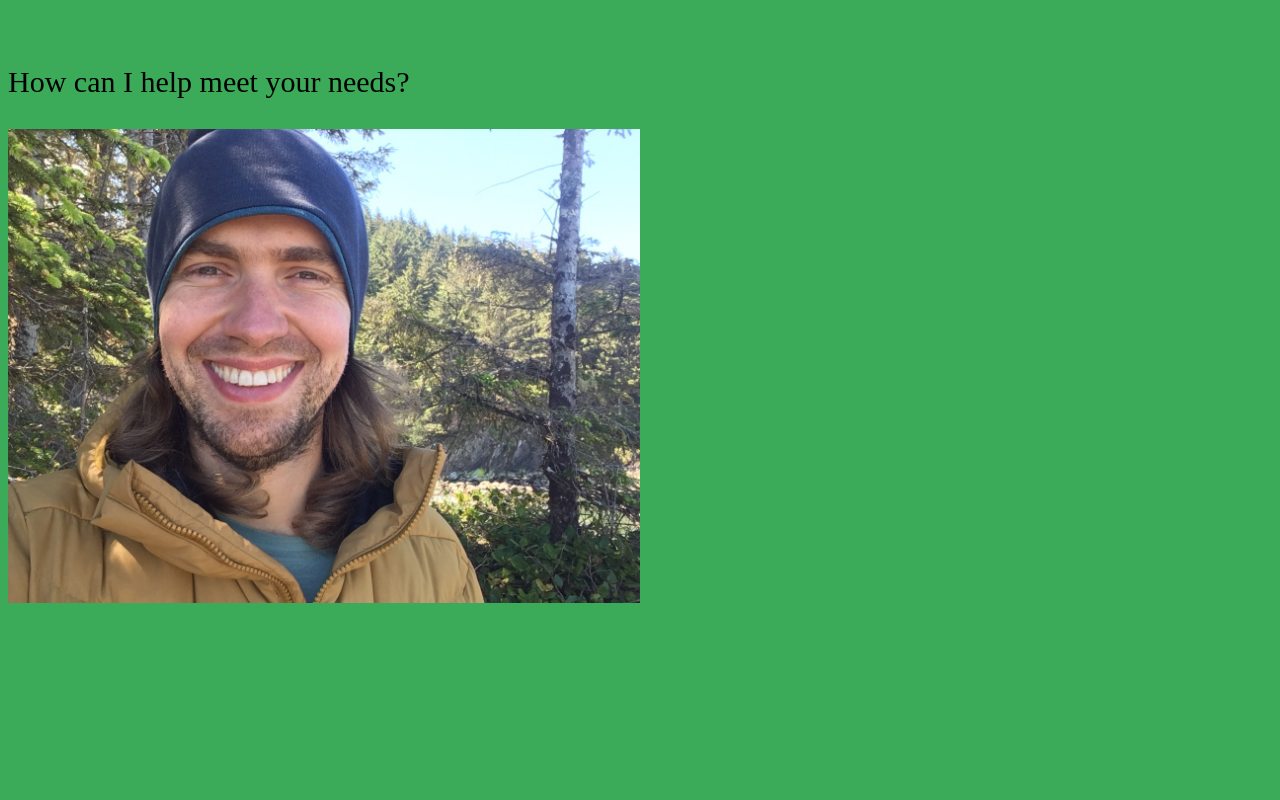
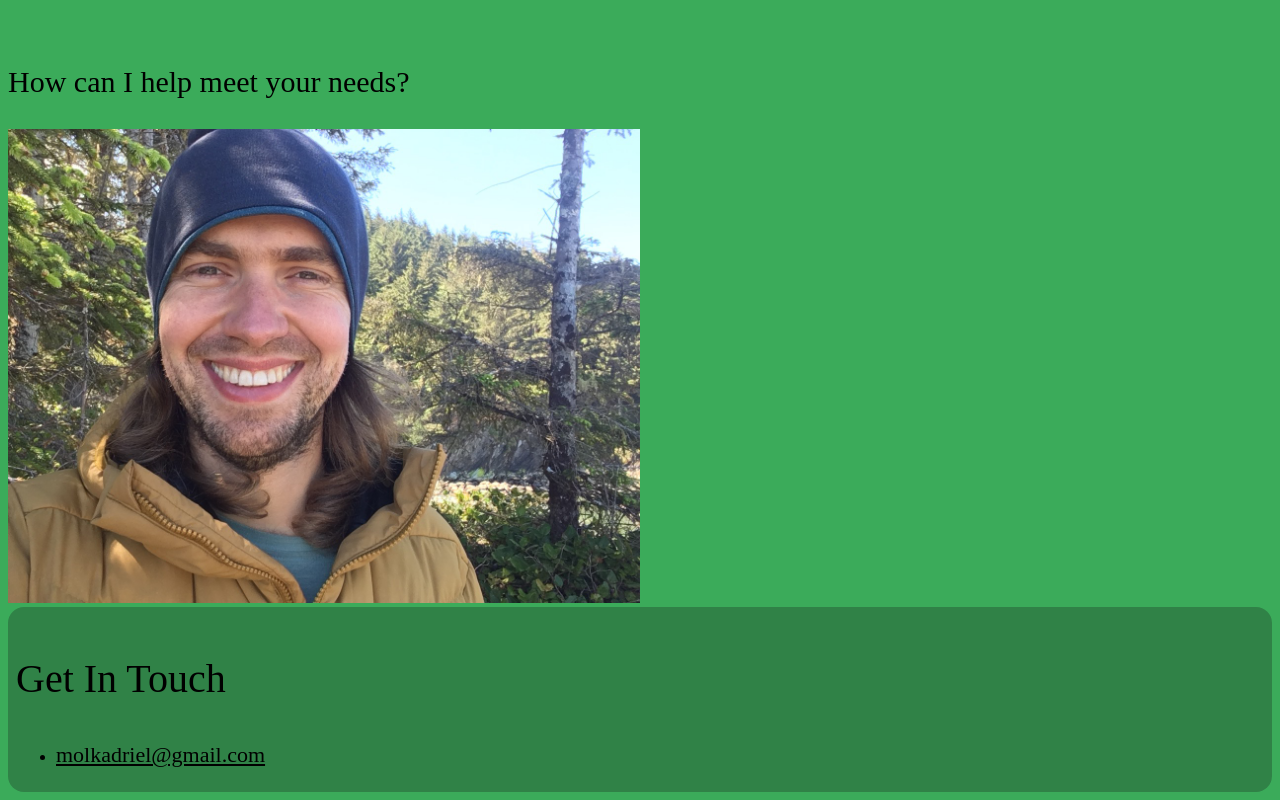
Before and after one commit to gmolk/adriel-website, a React (Create React App) app: page / in a window 1280 px wide. Shown: the part 186-986 px from the top of the page. Before the commit the page ends 801 px from the top, so only its background shows below. Built offline with nearby package versions, Linux system fonts and the light colour scheme; the HTML template or start-up script is replaced by a standard one.

Commit message:
services and contact section

```diff
--- a/src/App.js
+++ b/src/App.js
@@ -1,5 +1,8 @@
 import Header from "./Header";
-import mainPhoto from "../src/img/main.jpg"
+import ContactSection from "./ContactSection";
+import ServicesSection from "./ServicesSection"
+
+import mainPhoto from "./img/main.jpg"
 import Image from "./Image";
 
 function App() {
@@ -12,6 +15,8 @@ function App() {
       <Header content={'Adriel Molk'} size={80}/>
       <Header content={'How can I help meet your needs?'} size={30}/>
       <Image src={mainPhoto} imgStyle={imageStyle}/>
+      <ServicesSection />
+      <ContactSection />
     </>
   );
 }
--- /dev/null
+++ b/src/ContactSection.jsx
@@ -0,0 +1,16 @@
+import Header from "./Header";
+
+export default function ContactSection() {
+    return (
+        <div className="section">
+            <Header content={'Get In Touch'} size={40}/>
+            <ul>
+                <li>
+                <a href="mailto:molkadriel@gmail.com">
+                            molkadriel@gmail.com
+                        </a>
+                </li>
+            </ul>
+        </div>
+    );
+};
--- /dev/null
+++ b/src/ServicesSection.jsx
@@ -0,0 +1,10 @@
+import serviceData from './data/services.json'
+
+export default function ServicesSection() {
+    console.log(serviceData);
+
+    return (
+        <>
+        </>
+    );
+}
--- /dev/null
+++ b/src/data/services.json
@@ -0,0 +1,22 @@
+{
+    "services": [
+        {
+            "title": "Yard Work"
+        },
+        {
+            "title": "Personal Assistant"
+        },
+        {
+            "title": "Moving"
+        },
+        {
+            "title": "Hair Art",
+            "description": "Lorem Epsum",
+            "images": [
+                {
+                    "src": "./img/main.jpg"
+                }
+            ]
+        }
+    ]
+}
--- a/src/index.css
+++ b/src/index.css
@@ -1,3 +1,74 @@
 body {
   background-color: hsl(137, 49%, 45%);
 }
+
+a {
+  font-size: 22px;
+  color: black
+}
+
+a:hover {
+  font-size: 23px;
+  background-color: rgb(177, 177, 177);
+}
+
+.section {
+  background-color: hsl(137, 46%, 35%);
+  border-radius: 1rem;
+  padding: .5rem;
+}
+
+/*
+You can modify various CSS properties to style HTML <a> elements, which represent links in web pages. Here are some of the commonly used CSS properties for styling links:
+
+    Color Properties:
+        color: Sets the text color of the link.
+        text-decoration: Controls the decoration applied to links (e.g., underline, overline, line-through).
+        text-decoration-color: Sets the color of the text decoration.
+        text-decoration-line: Sets the type of text decoration (e.g., underline, overline, line-through, none).
+
+    Background Properties:
+        background-color: Sets the background color behind the link when hovered or active.
+        background-image: Sets a background image for the link.
+        background-size: Specifies the size of the background image.
+
+    Spacing and Layout Properties:
+        padding: Sets the padding around the link text.
+        margin: Sets the margin around the link.
+        border: Defines a border around the link.
+        border-radius: Sets the corner radius of the link.
+        display: Controls the display type (e.g., block, inline, inline-block) of the link.
+
+    Link States:
+        :link: Styles for unvisited links.
+        :visited: Styles for visited links.
+        :hover: Styles when the link is hovered with the mouse pointer.
+        :active: Styles when the link is clicked (active state).
+
+    Cursor Property:
+        cursor: Sets the type of cursor to display when hovering over the link (e.g., pointer for a hand cursor).
+
+    Outline Properties:
+        outline: Defines an outline style for the link when it gains focus.
+
+    Font Properties:
+        font-size: Sets the size of the link text.
+        font-weight: Sets the thickness of the link text.
+        font-style: Defines the style of the link text (e.g., italic).
+
+    Text Properties:
+        text-transform: Transforms the text casing (e.g., uppercase, lowercase, capitalize).
+        letter-spacing: Adjusts the spacing between characters.
+        line-height: Sets the height of the text line.
+
+    Text Shadows and Effects:
+        text-shadow: Adds a shadow to the link text.
+        filter: Applies visual effects like blur or brightness to the link.
+
+    Transition and Animation Properties:
+        transition: Adds smooth transitions for link state changes.
+        animation: Defines animations for links.
+
+    Pseudo-Elements:
+        ::before and ::after: Pseudo-elements can be used to insert content before or after the link for decorative purposes.
+*/
```
Also changed, not shown: src/ServiceItem.jsx (added), src/img/hairart.jpg (added).
